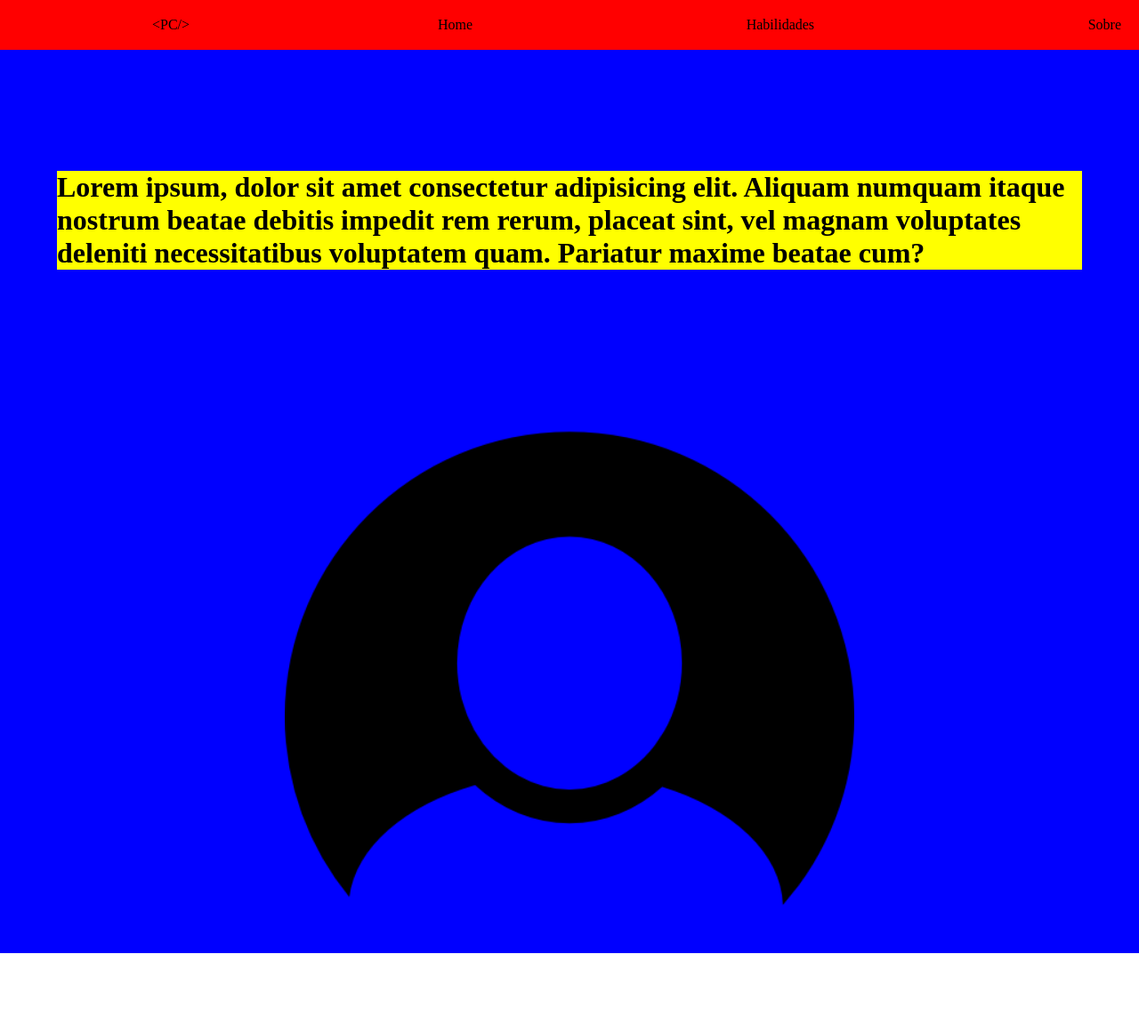
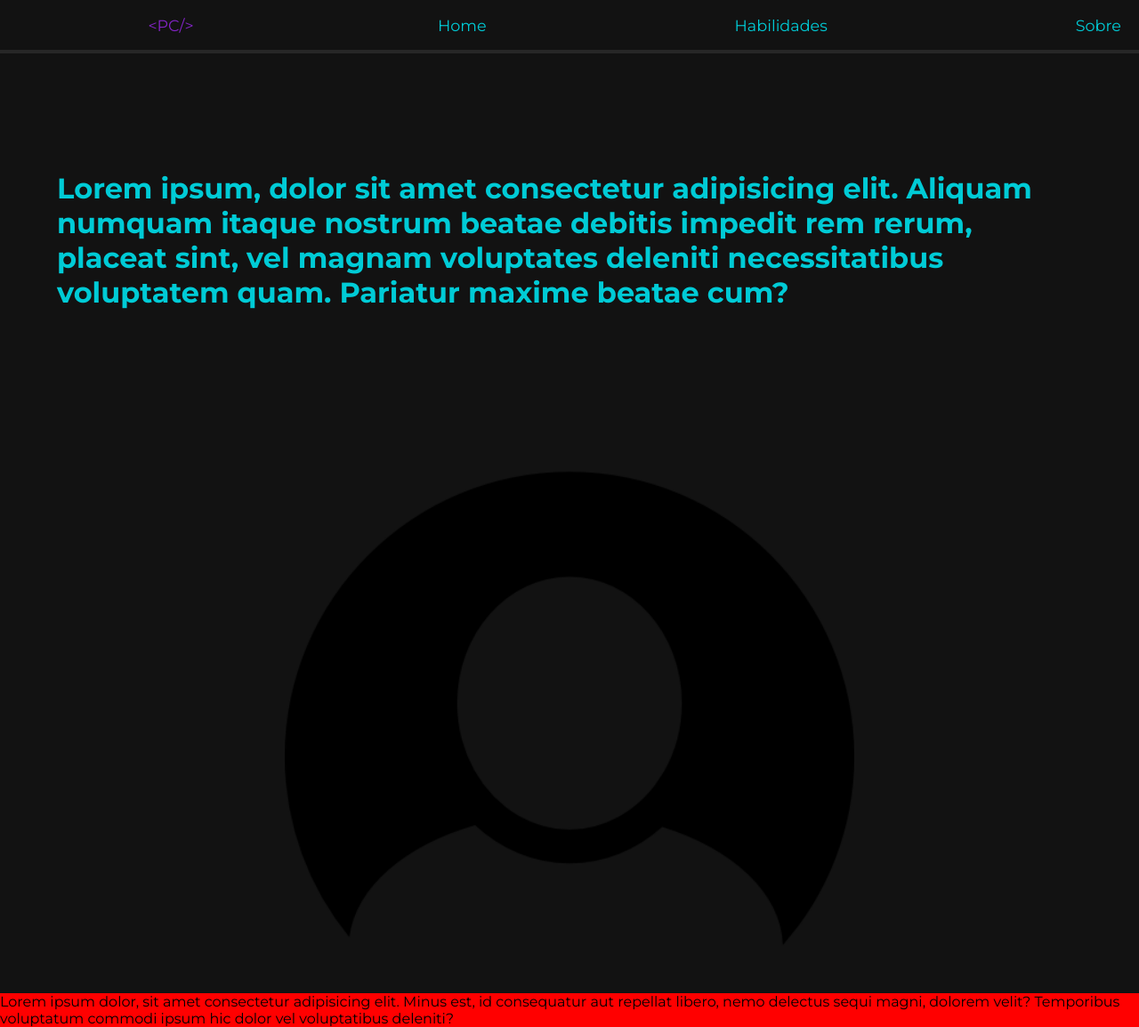
Before and after one commit to PedroDelgo/portfolio, a plain HTML site: page index.html in a window 1280 px wide. Shown: the whole page at 89% size. Before the commit the page ends 1071 px from the top, so only its background shows below. Drawn offline with Linux system fonts and the light colour scheme.

Commit message:
style: changing the index colors and starting home 2

```diff
--- a/index.html
+++ b/index.html
@@ -20,6 +20,9 @@
             <h1>Lorem ipsum, dolor sit amet consectetur adipisicing elit. Aliquam numquam itaque nostrum beatae debitis impedit rem rerum, placeat sint, vel magnam voluptates deleniti necessitatibus voluptatem quam. Pariatur maxime beatae cum?</h1>
             <img src="images/userIcon.png" alt="minha foto">
         </div>
+        <div class="home2">
+            <p>Lorem ipsum dolor, sit amet consectetur adipisicing elit. Minus est, id consequatur aut repellat libero, nemo delectus sequi magni, dolorem velit? Temporibus voluptatum commodi ipsum hic dolor vel voluptatibus deleniti?</p>
+        </div>
     </main>
     <footer>
 
--- a/style.css
+++ b/style.css
@@ -1,9 +1,19 @@
+
+@import url('https://fonts.googleapis.com/css2?family=Poppins:ital,wght@0,100;0,200;0,300;0,400;0,500;0,600;0,700;0,800;0,900;1,100;1,200;1,300;1,400;1,500;1,600;1,700;1,800;1,900&display=swap');
+
+@import url('https://fonts.googleapis.com/css2?family=Montserrat:ital,wght@0,100..900;1,100..900&family=Poppins:ital,wght@0,100;0,200;0,300;0,400;0,500;0,600;0,700;0,800;0,900;1,100;1,200;1,300;1,400;1,500;1,600;1,700;1,800;1,900&display=swap');
+
+
 *{
     margin: 0;
     padding: 0;
+    font-family: Montserrat;
 }
-
+/*---------------------*/
+/*estilização do header*/
+/*---------------------*/
 header {
+    /*posição*/
     display: flex;
     flex-direction: row;
     position: fixed;
@@ -13,10 +23,28 @@ header {
     justify-content: space-between;
     align-items: center;
 
-    background-color: red;
+    /*Cor*/
+    background-color: #121212;
+    color: #00cbd6;
+    transition: color 0.3s ease;
+    border-bottom: 4px solid #272727;
+    font-size: 110%;
 }
 
- .lista {
+/*--------------------------*/
+/*animação de passar o mouse*/
+/*--------------------------*/
+header .logo,header .lista li {
+    transition: color 0.3s ease;
+}
+
+header .logo:hover,header .lista li:hover {
+    color: #8224c5;
+}
+/*--------------------------*/
+
+
+.lista {
     list-style: none;
     height: 100%;
     width: 60%;
@@ -26,7 +54,7 @@ header {
     padding-inline: 20px;
  }
 
-.logo {
+ .logo {
     height: 100%;
     width: 30%;
     display: flex;
@@ -35,14 +63,21 @@ header {
     align-items: center;
 }
 
+/*------------------------*/
+/*Estilização da main-home*/
+/*------------------------*/
 .home {
+    /*Posição*/
     width: 100vw;
     height: 33%;
     display: flex;
     flex-direction: column;
     padding-top: 4em;
 
-    background-color: blue;
+    /*Cor*/
+    background-color: #121212;
+    color: #00cbd6;
+
 }
 
 .home h1 {
@@ -53,12 +88,19 @@ header {
     margin: 5%;
     margin-top: 10%;
     margin-bottom: 10%;
-    background-color: yellow;
+
 }
 
 .home img{
     width: 50%;
     margin-inline: 25%;
+}
 
+.home2{
+    width: 100vw;
+    height: 33%;
 
+    background-color: red;
 }
+
+/*teste*/
```
Also changed, not shown: images/HTML.png (added), images/images.png (added).
